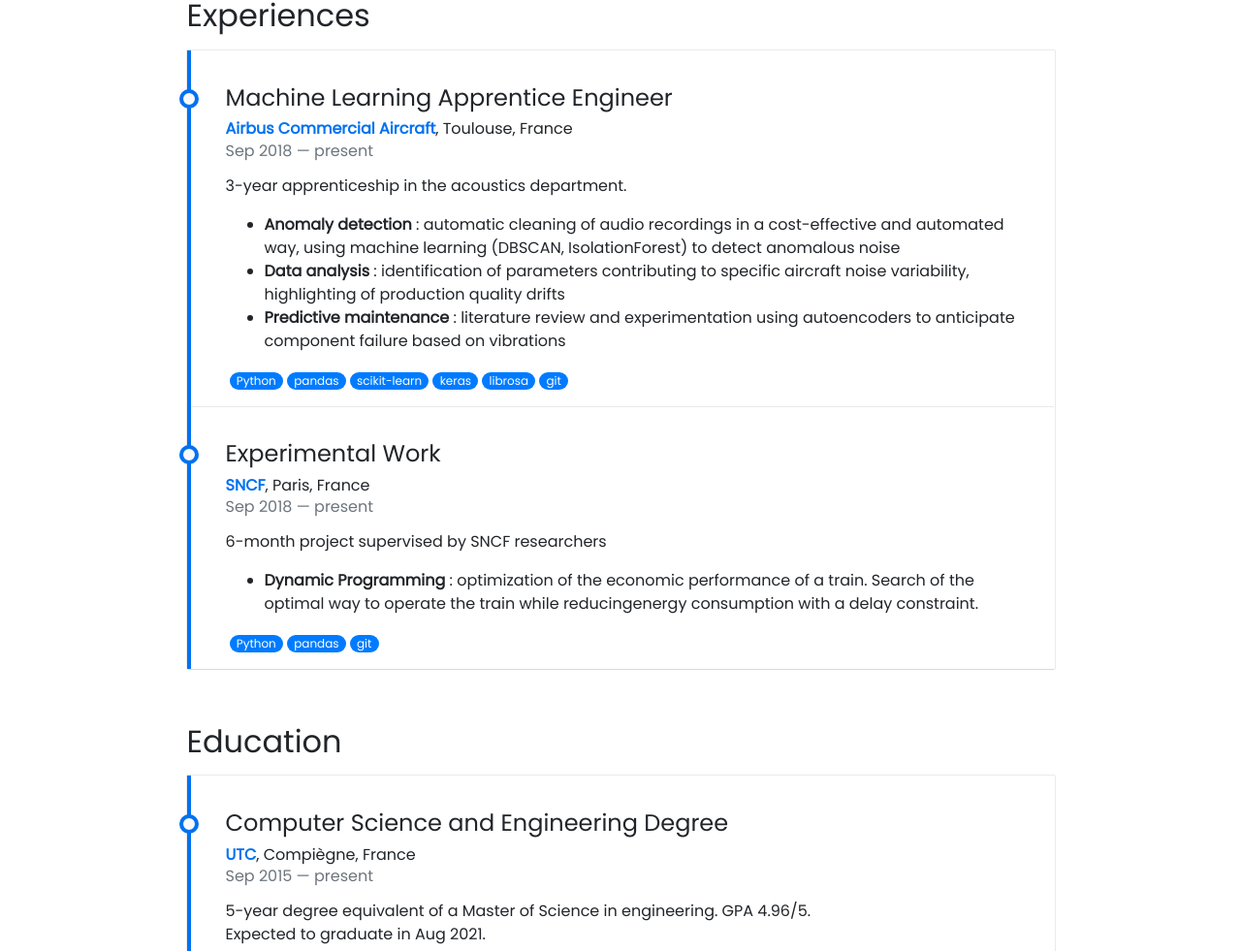
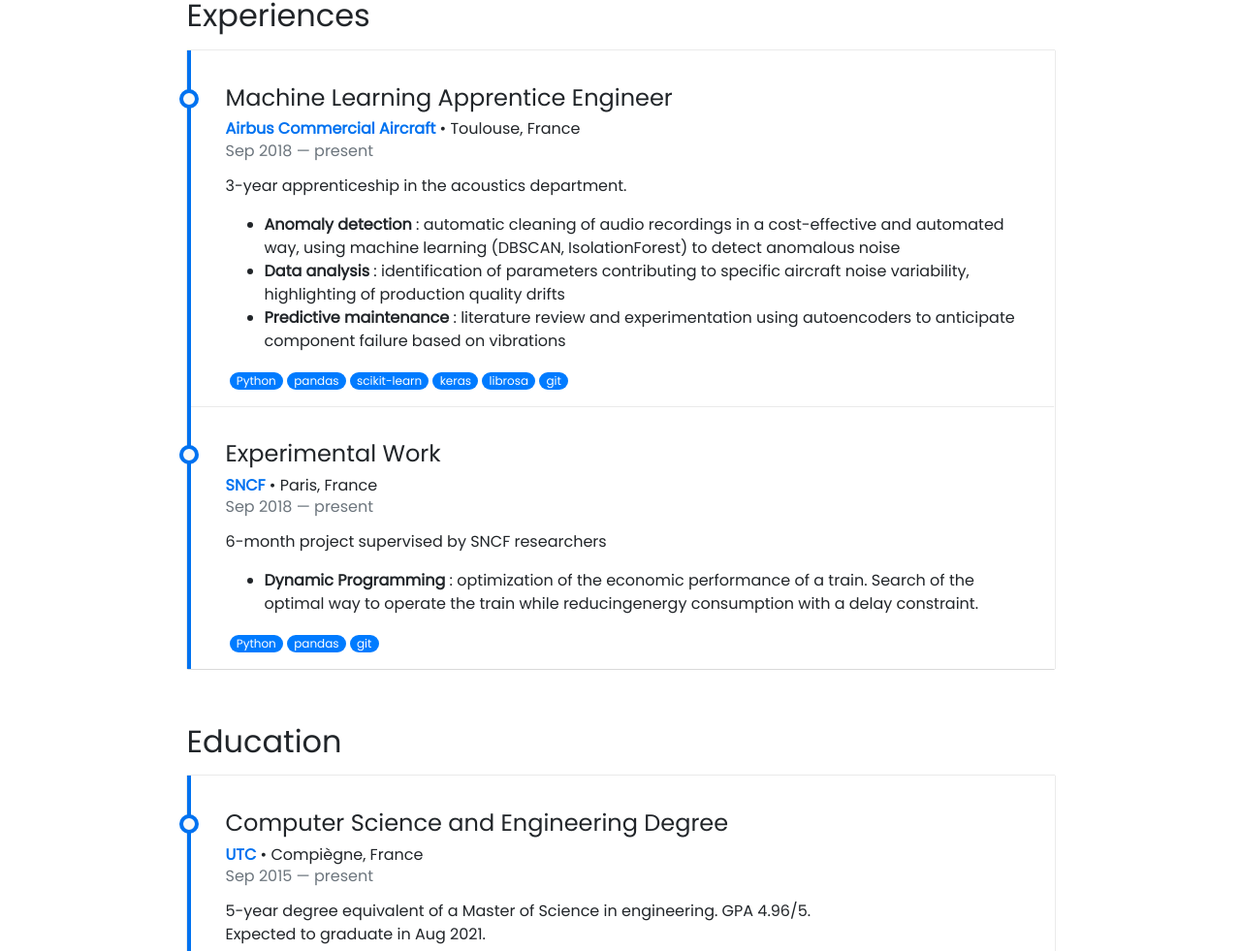
Before and after one commit to hugolmn/hugolmn.github.io, a Jekyll site: the page built from pages/about.md, in a window 1280 px wide and 1400 px high, scrolled down 913 px. Shown: the part 139-1120 px from the top of the window at 97% size. Built offline with Jekyll 4.4.1, drawn with Linux system fonts in a browser that asks for light colours; nearby versions of some CDN libraries; emoji names are drawn with the system emoji font; some of the changed text lies outside the part shown.

Commit message:
Fixed entity when location not specified

```diff
--- a/_includes/about/timeline.html
+++ b/_includes/about/timeline.html
@@ -8,12 +8,14 @@
         <div class="content">
           <h4>{{ item.role }}</h4>
             {% if item.link %}
-              <h6><a href="{{ item.link }}"><b>{{ item.entity }}</b></a>, {{ item.location }}</h6>
-            {% elsif item.location %}
-              <h6><b>{{ item.entity }}</b>, {{ item.location }}</h6>
+              <h6><a href="{{ item.link }}"><b>{{ item.entity }}</b></a>
             {% else %}
-              <h6><b>{{ item.entity }}</b></h6>
+              <h6><b>{{ item.entity }}</b>
             {% endif %}
+            {% if item.location %}
+            • {{ item.location }}
+            {% endif %}
+            </h6>
           <h6 class="date">{{ item.from }} — {{ item.to }}</h6>
           <p>
             {%- for line in item.description -%}
```
